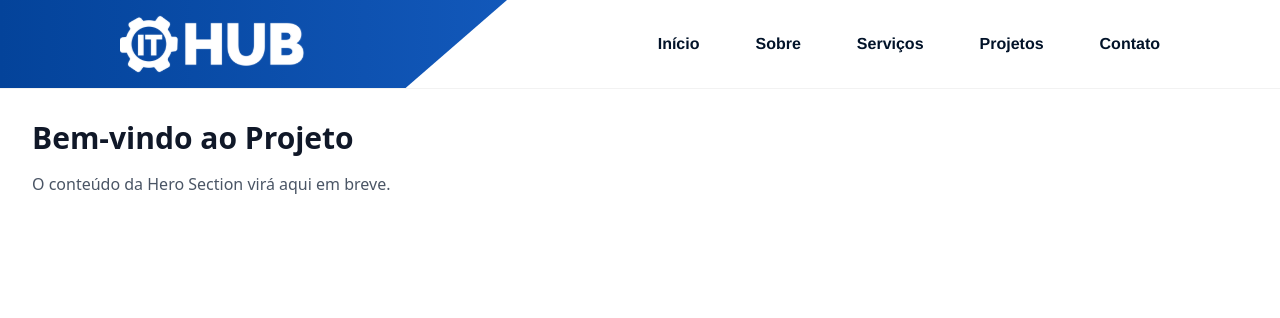
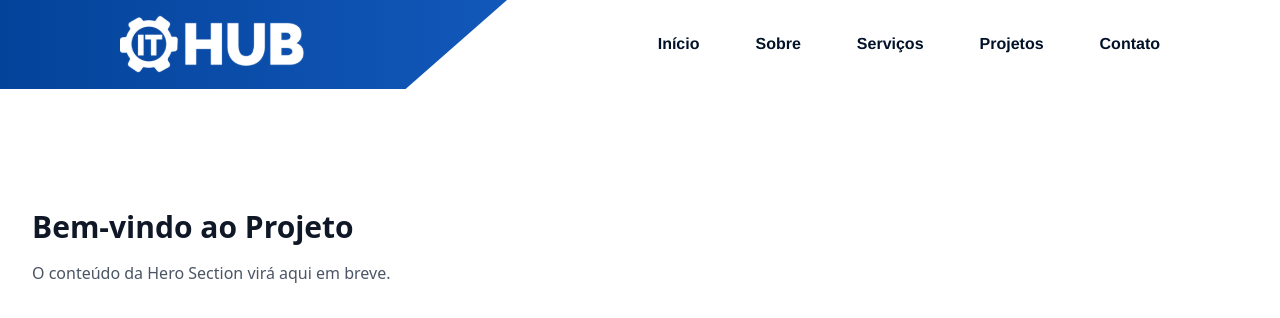
Before and after one commit to ovictoralmeida/site-ithub-inteligencia-em-tecnologia, an Angular app: page / in a window 1280 px wide. Shown: the top 318 px of the page. Built offline with nearby package versions, Linux system fonts and the light colour scheme.

Commit message:
fix(navbar): alteração para sticky, correção do caminho da logo e ajustes de largura

```diff
--- a/src/app/components/layout/navbar/navbar.html
+++ b/src/app/components/layout/navbar/navbar.html
@@ -1,6 +1,5 @@
-<nav class="bg-linear-to-r from-[#04439A] to-[#1258BA] xl:bg-none lg:bg-white border-b border-[#0000000D] fixed w-full navbar-height top-0 z-50 xl:px-30">
+<nav class="bg-linear-to-r from-[#04439A] to-[#1258BA] xl:bg-none lg:bg-white sticky w-full navbar-height top-0 z-50 xl:px-30">
   <div class="hidden xl:block absolute left-0 top-0 h-full w-full xl:w-[31.688rem] bg-linear-to-r from-[#04439A] to-[#1258BA] clip-trapezoid z-0"></div>
-  <!-- <div class="max-w-7xl mx-auto relative z-10 items-center h-full"> -->
   <div class="mx-auto relative z-10 items-center h-full">
     <div class="flex justify-between h-full px-4 md:px-6 lg:px-8 xl:px-0">
       <div class="shrink-0 flex items-center">
```
